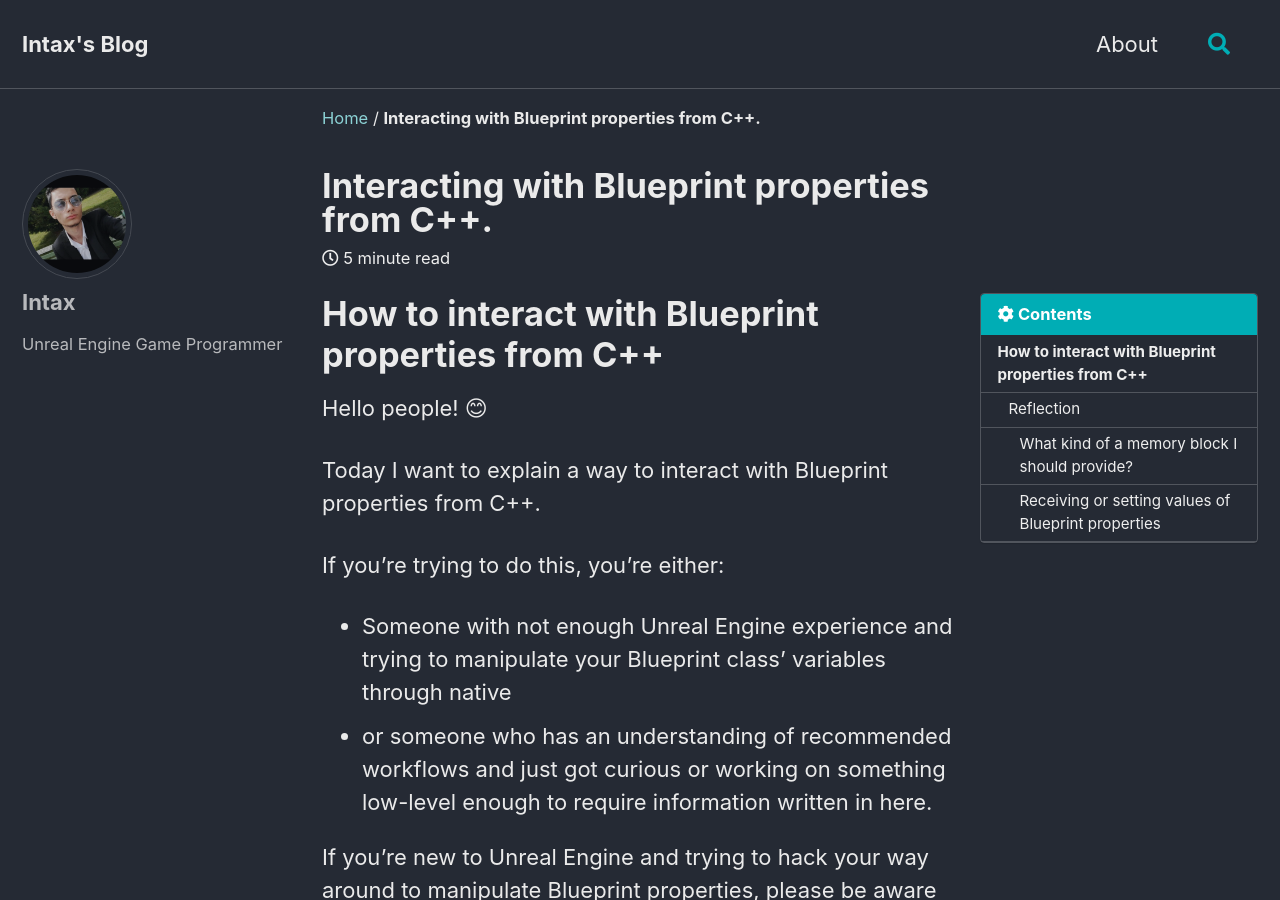
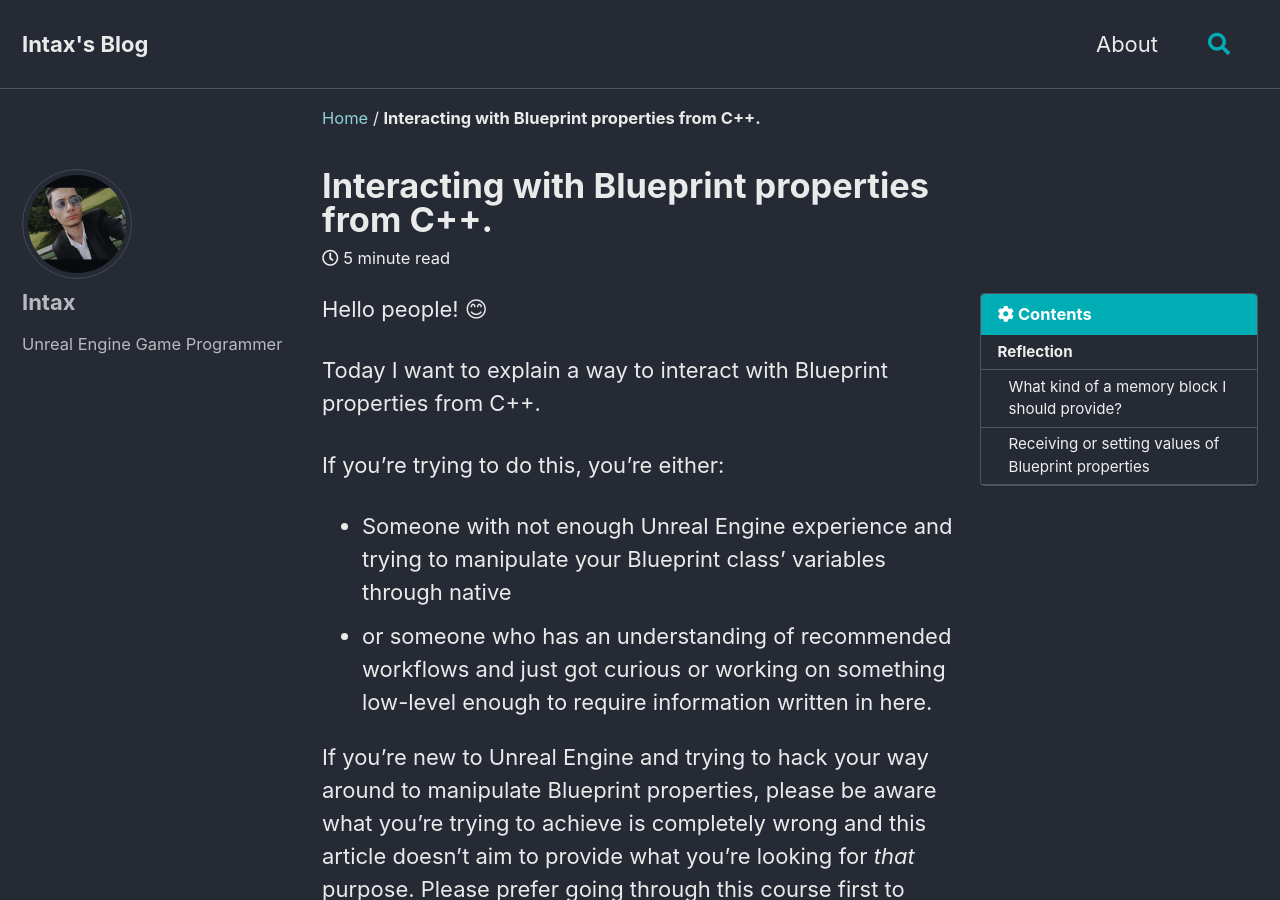
Before and after one commit to intaxwashere/intaxwashere.github.io, a Jekyll site: the page built from _posts/2023-08-21-blueprint-access.md, in a window 1280 px wide and 900 px high. Built offline with Jekyll 4.4.1, drawn with Linux system fonts in a browser that asks for light colours; cached includes are drawn as plain includes.

Commit message:
Update 2023-08-21-blueprint-access.md

```diff
--- a/_posts/2023-08-21-blueprint-access.md
+++ b/_posts/2023-08-21-blueprint-access.md
@@ -9,8 +9,6 @@ category: Videogames Development
 tags:
   - Reflection
 ---
-
-# How to interact with Blueprint properties from C++
 
 Hello people! 😊
 
```
